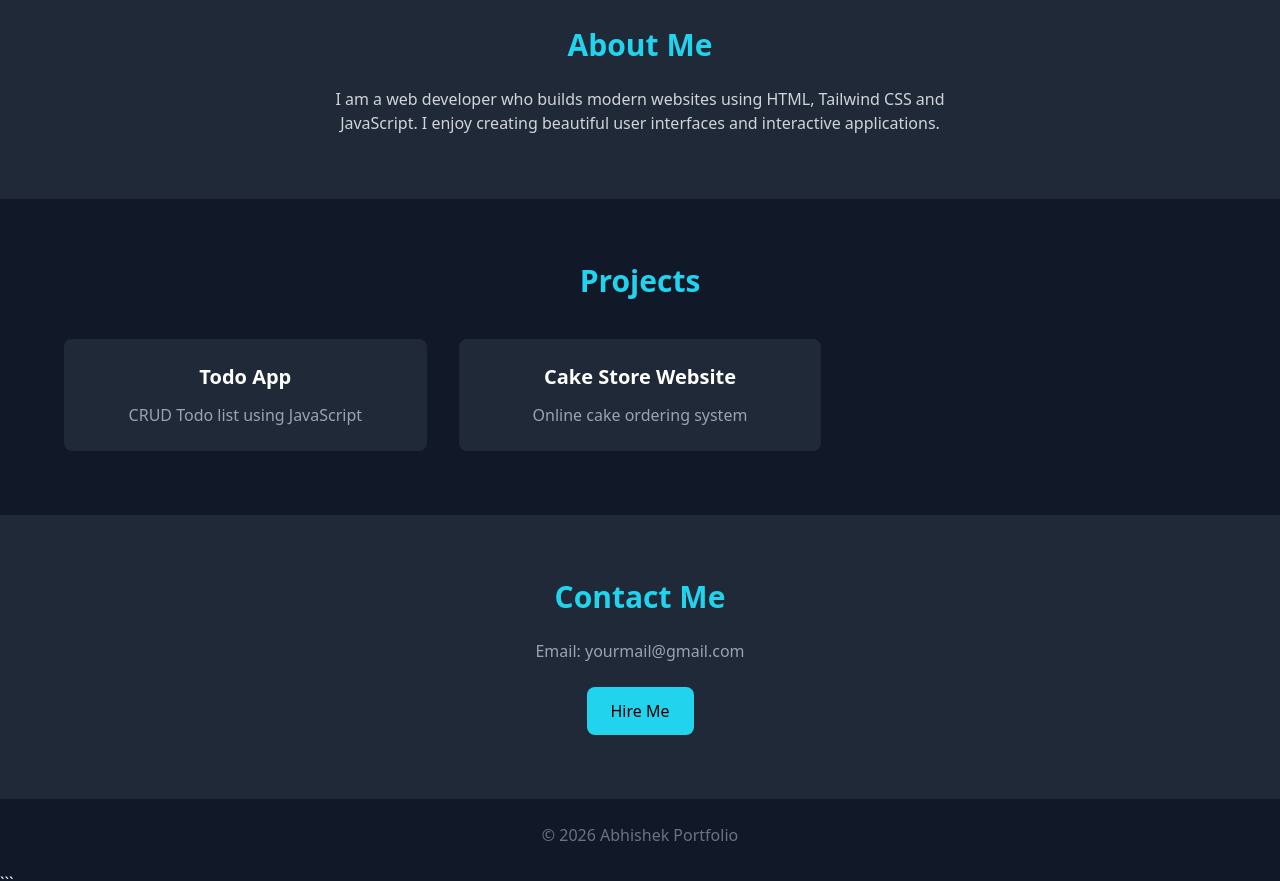
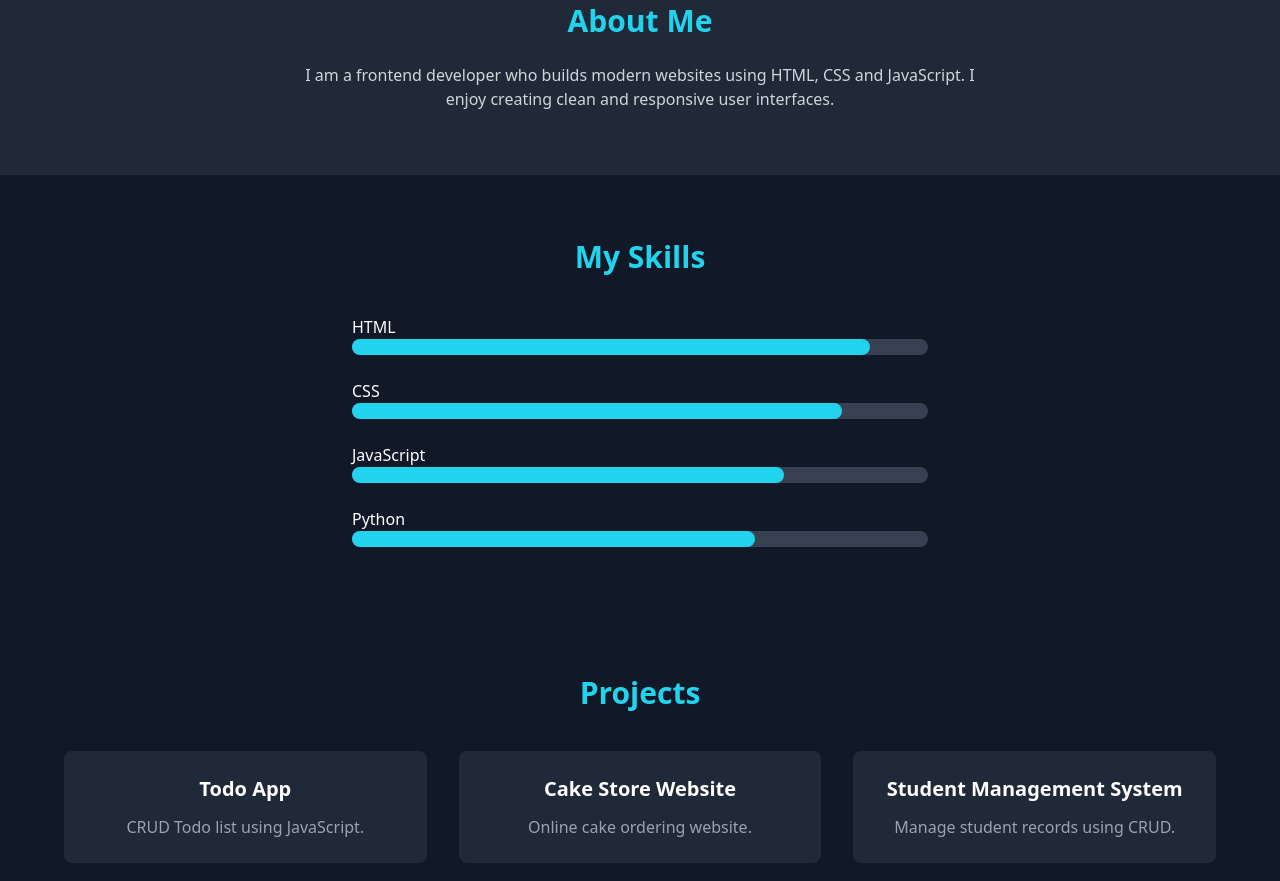
Before and after one commit to ABHISHEKSINGH-64/PORTFOLIO, a plain HTML site: page index.html in a window 1280 px wide. Shown: the part 861-1742 px from the top of the page. Drawn offline with nearby package versions, Linux system fonts and the light colour scheme.

Commit message:
first commit

````diff
--- a/index.html
+++ b/index.html
@@ -1,11 +1,11 @@
-```html
+
 <!DOCTYPE html>
 <html lang="en">
 <head>
 <meta charset="UTF-8">
 <meta name="viewport" content="width=device-width, initial-scale=1.0">
 
-<title>My Portfolio</title>
+<title>Abhishek Portfolio</title>
 
 <script src="https://cdn.tailwindcss.com"></script>
 
@@ -13,95 +13,146 @@
 html{
 scroll-behavior:smooth;
 }
-
-.fade-in{
-opacity:0;
-transform:translateY(30px);
-transition:all 1s ease;
-}
-
-.fade-in.show{
-opacity:1;
-transform:translateY(0);
-}
 </style>
 
 </head>
 
 <body class="bg-gray-900 text-white">
 
-<!-- Navbar -->
+<!-- NAVBAR -->
 
-<nav class="flex justify-between items-center p-6 bg-gray-800 fixed w-full top-0 z-50">
+<nav class="flex justify-between items-center p-6 bg-gray-800 fixed w-full top-0">
 
-<h1 class="text-2xl font-bold text-cyan-400">MyPortfolio</h1>
+<h1 class="text-2xl font-bold text-cyan-400">Abhishek Singh</h1>
 
 <div class="space-x-6">
 <a href="#home" class="hover:text-cyan-400">Home</a>
 <a href="#about" class="hover:text-cyan-400">About</a>
+<a href="#skills" class="hover:text-cyan-400">Skills</a>
 <a href="#projects" class="hover:text-cyan-400">Projects</a>
 <a href="#contact" class="hover:text-cyan-400">Contact</a>
 </div>
 
 </nav>
 
-<!-- Hero Section -->
+<!-- HERO -->
 
-<section id="home" class="h-screen flex flex-col justify-center items-center text-center fade-in">
+<section id="home" class="h-screen flex flex-col md:flex-row justify-center items-center gap-10 text-center md:text-left">
+
+<img src="myphoto.jpg"
+class="w-48 h-48 rounded-full border-4 border-cyan-400 shadow-lg">
+
+<div>
 
 <h1 class="text-5xl font-bold mb-4">
 Hi, I'm <span class="text-cyan-400">Abhishek</span>
 </h1>
 
-<p class="text-gray-400 mb-6">
-Frontend Developer | JavaScript | PostgreSQL
+<p class="text-xl text-gray-400 mb-6">
+Frontend Developer
 </p>
 
-<a href="#projects" class="bg-cyan-400 text-black px-6 py-3 rounded-lg hover:scale-110 transition">
+<a href="#projects"
+class="bg-cyan-400 text-black px-6 py-3 rounded-lg">
 View Projects
 </a>
 
+</div>
+
 </section>
 
-<!-- About -->
+<!-- ABOUT -->
 
-<section id="about" class="p-16 bg-gray-800 text-center fade-in">
+<section id="about" class="p-16 bg-gray-800 text-center">
 
 <h2 class="text-3xl font-bold mb-6 text-cyan-400">About Me</h2>
 
 <p class="max-w-2xl mx-auto text-gray-300">
-I am a web developer who builds modern websites using
-HTML, Tailwind CSS and JavaScript. I enjoy creating
-beautiful user interfaces and interactive applications.
+
+I am a frontend developer who builds modern websites using
+HTML, CSS and JavaScript. I enjoy creating clean and
+responsive user interfaces.
+
 </p>
 
 </section>
 
-<!-- Projects -->
+<!-- SKILLS -->
 
-<section id="projects" class="p-16 text-center fade-in">
+<section id="skills" class="p-16 text-center">
 
-<h2 class="text-3xl font-bold mb-10 text-cyan-400">Projects</h2>
+<h2 class="text-3xl font-bold mb-10 text-cyan-400">My Skills</h2>
 
-<div class="grid md:grid-cols-3 gap-8">
+<div class="max-w-xl mx-auto space-y-6">
 
-<div class="bg-gray-800 p-6 rounded-lg hover:scale-105 transition">
-<h3 class="text-xl font-bold mb-3">Todo App</h3>
-<p class="text-gray-400">CRUD Todo list using JavaScript</p>
+<div>
+<p class="text-left">HTML</p>
+<div class="w-full bg-gray-700 rounded-full h-4">
+<div class="bg-cyan-400 h-4 rounded-full" style="width:90%"></div>
+</div>
 </div>
 
-<div class="bg-gray-800 p-6 rounded-lg hover:scale-105 transition">
-<h3 class="text-xl font-bold mb-3">Cake Store Website</h3>
-<p class="text-gray-400">Online cake ordering system</p>
+<div>
+<p class="text-left">CSS</p>
+<div class="w-full bg-gray-700 rounded-full h-4">
+<div class="bg-cyan-400 h-4 rounded-full" style="width:85%"></div>
+</div>
+</div>
+
+<div>
+<p class="text-left">JavaScript</p>
+<div class="w-full bg-gray-700 rounded-full h-4">
+<div class="bg-cyan-400 h-4 rounded-full" style="width:75%"></div>
+</div>
+</div>
+
+<div>
+<p class="text-left">Python</p>
+<div class="w-full bg-gray-700 rounded-full h-4">
+<div class="bg-cyan-400 h-4 rounded-full" style="width:70%"></div>
+</div>
 </div>
 
 </div>
 
 </section>
 
-<!-- Contact -->
+<!-- PROJECTS -->
 
-<section id="contact" class="p-16 bg-gray-800 text-center fade-in">
+<section id="projects" class="p-16 text-center">
+
+<h2 class="text-3xl font-bold mb-10 text-cyan-400">Projects</h2>
+
+<div class="grid md:grid-cols-3 gap-8">
+
+<div class="bg-gray-800 p-6 rounded-lg">
+<h3 class="text-xl font-bold mb-3">Todo App</h3>
+<p class="text-gray-400">
+CRUD Todo list using JavaScript.
+</p>
+</div>
+
+<div class="bg-gray-800 p-6 rounded-lg">
+<h3 class="text-xl font-bold mb-3">Cake Store Website</h3>
+<p class="text-gray-400">
+Online cake ordering website.
+</p>
+</div>
+
+<div class="bg-gray-800 p-6 rounded-lg">
+<h3 class="text-xl font-bold mb-3">Student Management System</h3>
+<p class="text-gray-400">
+Manage student records using CRUD.
+</p>
+</div>
+
+</div>
+
+</section>
+
+<!-- CONTACT -->
+
+<section id="contact" class="p-16 bg-gray-800 text-center">
 
 <h2 class="text-3xl font-bold mb-6 text-cyan-400">Contact Me</h2>
 
@@ -109,39 +160,15 @@ beautiful user interfaces and interactive applications.
 Email: yourmail@gmail.com
 </p>
 
-<button class="bg-cyan-400 text-black px-6 py-3 rounded-lg hover:scale-110 transition">
+<button class="bg-cyan-400 text-black px-6 py-3 rounded-lg">
 Hire Me
 </button>
 
 </section>
 
-<!-- Footer -->
-
-<footer class="text-center p-6 bg-gray-900 text-gray-500">
+<footer class="text-center p-6 text-gray-500">
 © 2026 Abhishek Portfolio
 </footer>
 
-<script>
-
-const elements = document.querySelectorAll('.fade-in');
-
-window.addEventListener('scroll', () => {
-
-elements.forEach(el => {
-
-const position = el.getBoundingClientRect().top;
-const screen = window.innerHeight;
-
-if(position < screen - 100){
-el.classList.add('show');
-}
-
-});
-
-});
-
-</script>
-
 </body>
 </html>
-```
````
